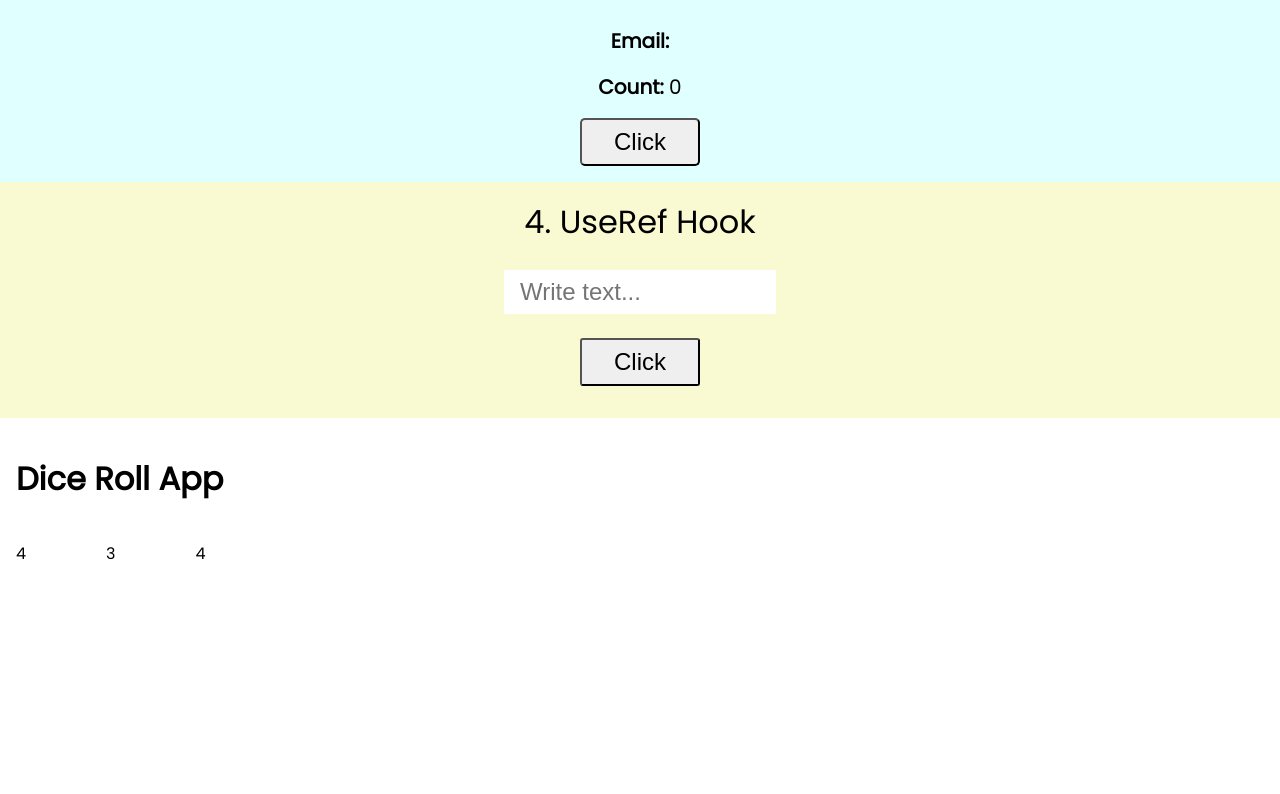
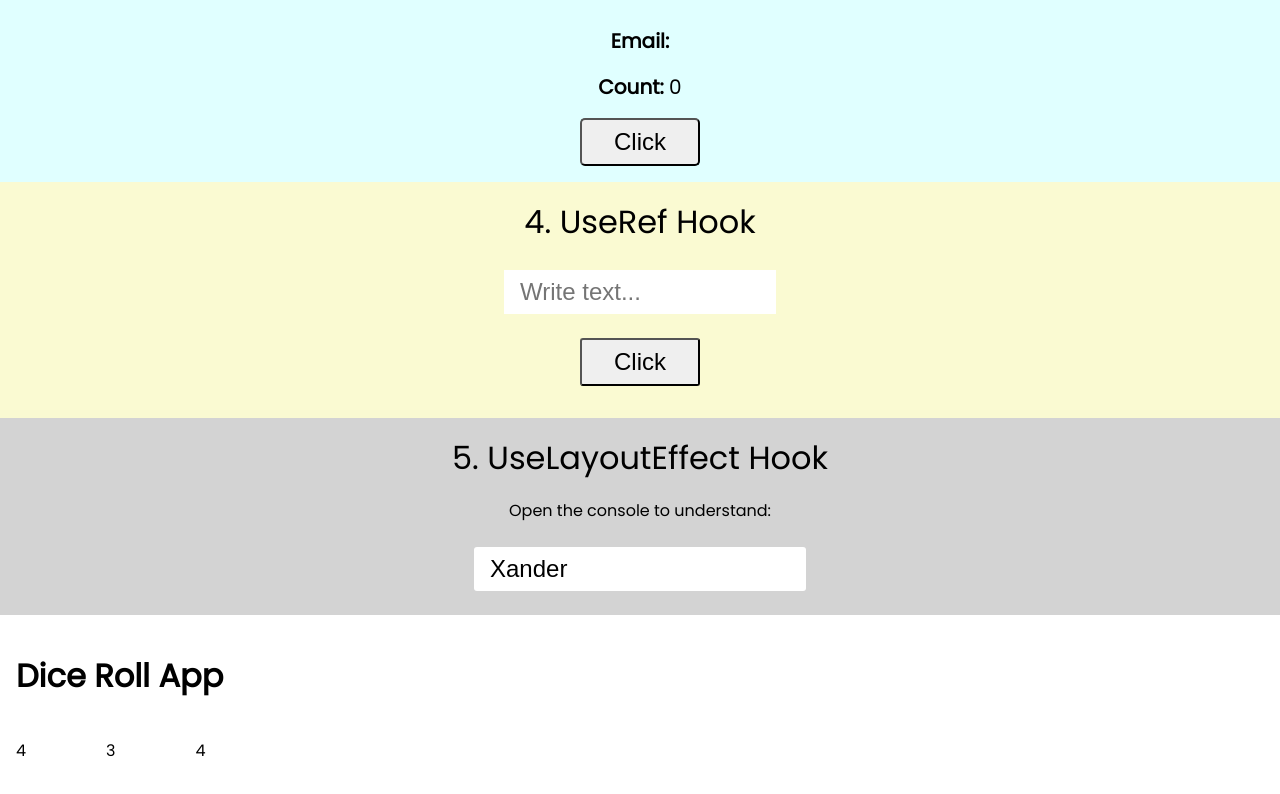
Before and after one commit to JohnXander/react-hooks, a React (Create React App) app: page / in a window 1280 px wide. Shown: the part 478-1272 px from the top of the page. Before the commit the page ends 1076 px from the top, so only its background shows below. Built offline with nearby package versions, Linux system fonts and the light colour scheme; no server answers.

Commit message:
useLayoutEffect

```diff
--- a/src/App.js
+++ b/src/App.js
@@ -3,12 +3,14 @@ import './styles/UseState.css';
 import './styles/UseReducer.css';
 import './styles/UseEffect.css';
 import './styles/UseRef.css';
+import './styles/UseLayoutEffect.css';
 
 import UseReducer from './components/UseReducer';
 import UseState from './components/UseState';
 import DiceRoll from './components/DiceRoll';
 import UseEffect from './components/UseEffect';
 import UseRef from './components/UseRef';
+import { UseLayoutEffect } from './components/UseLayoutEffect';
 
 const App = () => {
 
@@ -18,6 +20,7 @@ const App = () => {
       <UseReducer />
       <UseEffect />
       <UseRef />
+      <UseLayoutEffect />
       <DiceRoll />
     </div>
   );
--- /dev/null
+++ b/src/components/UseLayoutEffect.js
@@ -0,0 +1,27 @@
+import { useEffect, useLayoutEffect, useRef } from "react"
+
+export const UseLayoutEffect = () => {
+    const inputRef = useRef(null)
+
+    useLayoutEffect(() => {
+        console.log("before & after change:", inputRef.current.value)
+    }, [])
+
+    useEffect(() => {
+        inputRef.current.value = "Xander"
+    }, [])
+
+    return (
+        <>
+            <div className="use-layout-effect">
+                <span className="hook-title">5. UseLayoutEffect Hook</span>
+                <p>Open the console to understand:</p>
+                <input
+                    type="text"
+                    ref={inputRef}
+                    value="John"
+                    style={{ width: 300 }} />
+            </div>
+        </>
+    )
+}
--- /dev/null
+++ b/src/styles/UseLayoutEffect.css
@@ -0,0 +1,18 @@
+.use-layout-effect{
+    background-color: lightgray;
+    padding: 1rem 2rem;
+    display: flex;
+    flex-direction: column;
+    justify-content: center;
+    align-items: center;
+}
+
+.use-layout-effect input{
+    width: 8.5rem;
+    border: none;
+    outline: none;
+    font-size: 1.5rem;
+    margin: 0.5rem;
+    padding: 0.5rem 1rem;
+    border-radius: 3px;
+}
```
